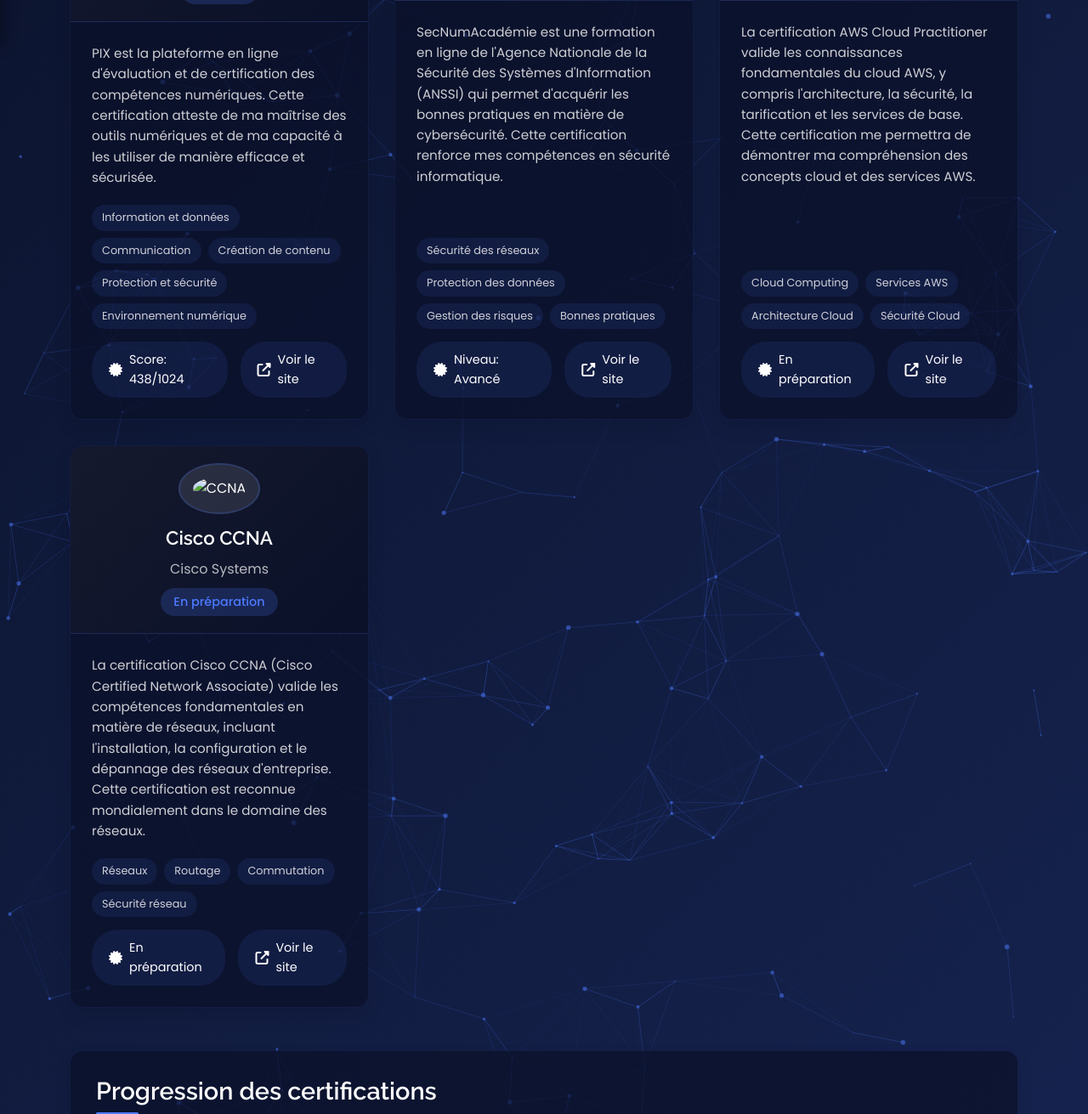
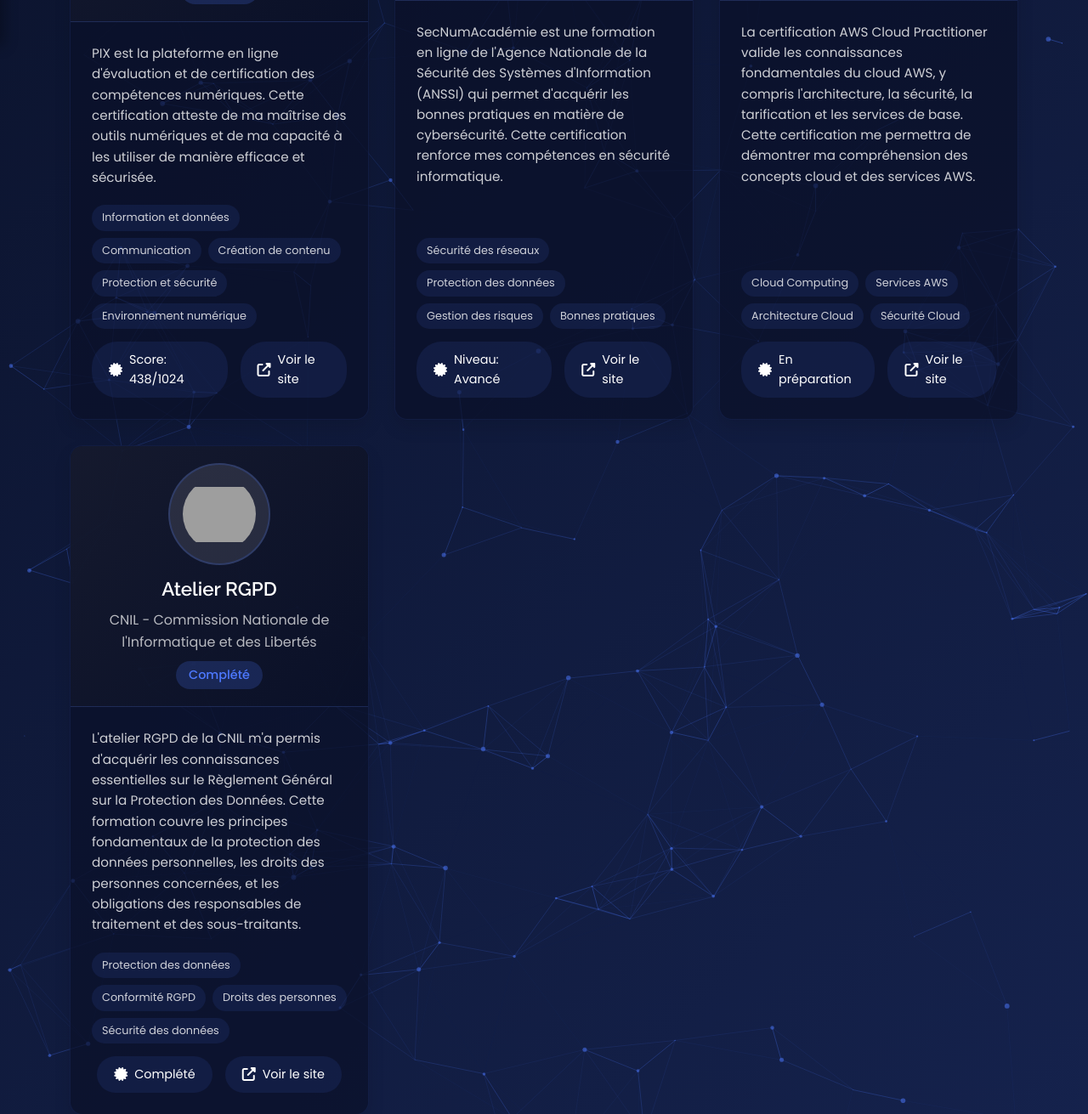
Before and after one commit to blck18/projet-portfolio-bts, a PHP site: page /certifications.php in a window 1280 px wide. Shown: the part 746-2057 px from the top of the page at 85% size. Run offline with PHP 8.4, Linux system fonts and the light colour scheme; grey boxes are pictures that could not be loaded.

Commit message:
Remplacement de la certification Cisco CCNA par l'atelier RGPD de la CNIL

```diff
--- a/src/certifications.php
+++ b/src/certifications.php
@@ -109,27 +109,27 @@
             <!-- Certification 4 -->
             <div class="certification-card fade-in" style="animation-delay: 0.4s;">
                 <div class="certification-header">
-                    <img src="images/cisco-logo.png" alt="CCNA" class="certification-logo">
-                    <h3 class="certification-title">Cisco CCNA</h3>
-                    <p class="certification-issuer">Cisco Systems</p>
-                    <span class="certification-date">En préparation</span>
+                    <img src="images/cnil-logo.png" alt="CNIL RGPD" class="certification-logo">
+                    <h3 class="certification-title">Atelier RGPD</h3>
+                    <p class="certification-issuer">CNIL - Commission Nationale de l'Informatique et des Libertés</p>
+                    <span class="certification-date">Complété</span>
                 </div>
                 <div class="certification-content">
                     <p class="certification-description">
-                        La certification Cisco CCNA (Cisco Certified Network Associate) valide les compétences fondamentales en matière de réseaux, incluant l'installation, la configuration et le dépannage des réseaux d'entreprise. Cette certification est reconnue mondialement dans le domaine des réseaux.
+                        L'atelier RGPD de la CNIL m'a permis d'acquérir les connaissances essentielles sur le Règlement Général sur la Protection des Données. Cette formation couvre les principes fondamentaux de la protection des données personnelles, les droits des personnes concernées, et les obligations des responsables de traitement et des sous-traitants.
                     </p>
                     <div class="skill-tags">
-                        <span class="skill-tag">Réseaux</span>
-                        <span class="skill-tag">Routage</span>
-                        <span class="skill-tag">Commutation</span>
-                        <span class="skill-tag">Sécurité réseau</span>
+                        <span class="skill-tag">Protection des données</span>
+                        <span class="skill-tag">Conformité RGPD</span>
+                        <span class="skill-tag">Droits des personnes</span>
+                        <span class="skill-tag">Sécurité des données</span>
                     </div>
                     <div class="certification-actions">
                         <a href="#" class="certification-btn">
                             <i class="fas fa-certificate"></i>
-                            En préparation
+                            Complété
                         </a>
-                        <a href="https://www.cisco.com/c/en/us/training-events/training-certifications/certifications/associate/ccna.html" target="_blank" class="certification-btn">
+                        <a href="https://www.cnil.fr/fr/rgpd-se-former-et-sinformer" target="_blank" class="certification-btn">
                             <i class="fas fa-external-link-alt"></i>
                             Voir le site
                         </a>
@@ -183,13 +183,13 @@
 
             <div class="row">
                 <div class="col-md-3">
-                    <p>Cisco CCNA</p>
+                    <p>Atelier RGPD</p>
                 </div>
                 <div class="col-md-9">
                     <div class="progress-bar-container">
-                        <div class="progress-bar" data-percentage="15" style="width: 0%"></div>
-                        <span class="progress-label">Cisco CCNA</span>
-                        <span class="progress-percentage">15%</span>
+                        <div class="progress-bar" data-percentage="100" style="width: 0%"></div>
+                        <span class="progress-label">Atelier RGPD</span>
+                        <span class="progress-percentage">100%</span>
                     </div>
                 </div>
             </div>
```
Also changed, not shown: src/images/cnil-logo.png (added).
